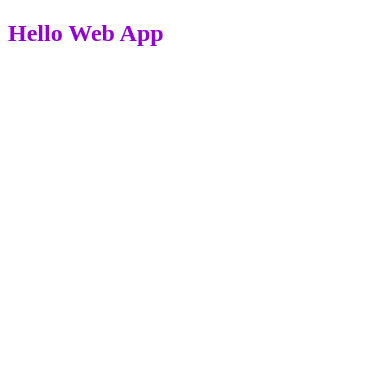
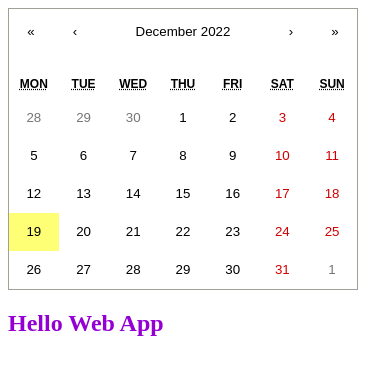
Before and after one commit to souravpany/rn-example-app, a React (Create React App) app: page / in a window 390 px wide. Shown: the top 374 px of the page. Built offline with nearby package versions, Linux system fonts and the light colour scheme.

Commit message:
Calender view added for both web and mobile.

```diff
--- a/App.js
+++ b/App.js
@@ -2,8 +2,9 @@ import '@expo/match-media';
 import Navigation from './navigation/navigation';
 import Home from './pages/home/Home';
 import { StatusBar } from 'expo-status-bar';
-import { value } from './shared/Header';
+import { value } from './redux/Header';
 import { SafeAreaView, Text } from 'react-native';
+import { Calendar, CalendarList, Agenda } from 'react-native-calendars';
 
 export default function App() {
 
@@ -12,6 +13,7 @@ export default function App() {
       <StatusBar style="light" />
       <SafeAreaView>
         <Text>Hello Mobile App {value}</Text>
+        <Calendar />
       </SafeAreaView>
       {/*
       <Navigation /> */}
--- a/babel.config.js
+++ b/babel.config.js
@@ -1,4 +1,4 @@
-module.exports = function(api) {
+module.exports = function (api) {
   api.cache(true);
   return {
     presets: ['babel-preset-expo'],
--- a/package.json
+++ b/package.json
@@ -7,7 +7,7 @@
     "android": "expo start --android",
     "ios": "expo start --ios",
     "web": "expo start --web",
-    "run-web": "react-scripts start"
+    "dev": "react-scripts start"
   },
   "dependencies": {
     "@expo/match-media": "^0.4.0",
@@ -18,8 +18,10 @@
     "expo-notifications": "~0.17.0",
     "expo-status-bar": "~1.4.2",
     "react": "18.1.0",
+    "react-calendar": "^4.0.0",
     "react-dom": "^18.1.0",
     "react-native": "0.70.5",
+    "react-native-calendars": "^1.1293.0",
     "react-native-safe-area-context": "4.4.1",
     "react-native-screens": "~3.18.0",
     "react-native-web": "^0.18.10",
--- a/src/WebApp.js
+++ b/src/WebApp.js
@@ -1,20 +1,10 @@
 import React from 'react';
-// import { value } from './shared/Header';
-
-const WebAppTitle = () => {
-    return (
-        <div>
-            <h2 style={{ color: '#9400d3', fontSize: '32' }}>
-                Hello Web App
-            </h2>
-        </div>
-    );
-};
+import Home from './web/Home';
 
 const App = () => {
     return (
         <>
-            <WebAppTitle />
+            <Home />
         </>
     );
 };
--- /dev/null
+++ b/src/web/Home.js
@@ -0,0 +1,15 @@
+import React from "react";
+import Calendar from 'react-calendar';
+import 'react-calendar/dist/Calendar.css';
+import { value } from "../redux/Header";
+
+const Home = () => {
+  return (
+    <div>
+      <Calendar />
+      <h2 style={{ color: "#9400d3", fontSize: "32" }}>Hello Web App {value}</h2>
+    </div>
+  );
+};
+
+export default Home;
```
Also changed, not shown: pages/home/Home.jsx (+24 -8 lines), src/index.js (+7 -7 lines), redux/Header.js (renamed from shared/Header.js), 2 other files (tests, documents, lock files or other folders).
